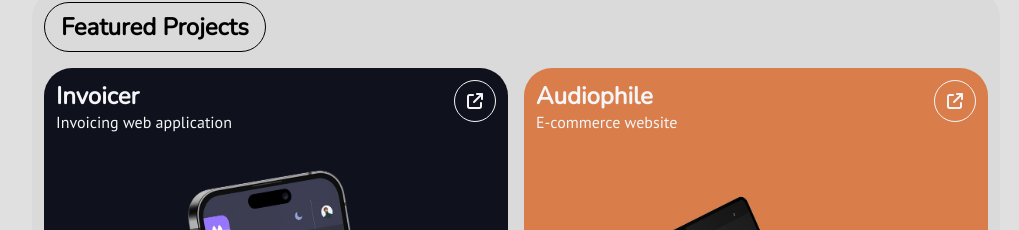
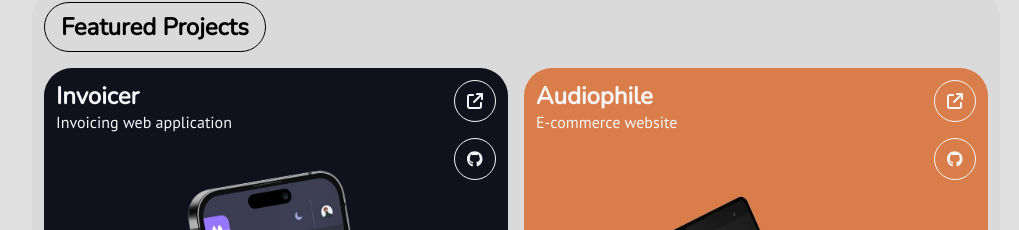
Before and after one commit to GarnerCode/garnercode-v3, a Nuxt app: page / in a window 1280 px wide. Shown: the part 342-572 px from the top of the page, without its empty margins (124-1143 px from the left). Built offline with nearby package versions, Linux system fonts and the light colour scheme.

Commit message:
Added links, project Github links

```diff
--- a/components/About.vue
+++ b/components/About.vue
@@ -8,14 +8,14 @@
         </div>
         <div class="icons-row">
             <div class="column">
-                <a href="#" class="button button-theme about-link">
+                <a href="https://github.com/GarnerCode" target="_blank" class="button button-theme about-link">
                     <font-awesome-icon icon="fa-brands fa-github" />
                 </a>
-                <a href="#" class="button button-theme about-link">
+                <a href="https://www.linkedin.com/in/tgarner98/" target="_blank" class="button button-theme about-link">
                     <font-awesome-icon icon="fa-brands fa-linkedin-in" />
                 </a>
             </div>
-            <a href="#" class="button button-theme">
+            <a href="https://drive.google.com/file/d/139KydJAvsLkpU2kU7fc9Nb8spMbqozbb/view?usp=sharing" target="_blank" class="button button-theme">
                 Resume
             </a>
         </div>
--- a/components/Project.vue
+++ b/components/Project.vue
@@ -5,9 +5,14 @@
             <p>{{ project.description }}</p>
         </div>
         <img :src="`images/${project.image}`" alt="">
-        <a :href="project.link" target="_blank" class="feature-link">
-            <font-awesome-icon icon="fa-solid fa-arrow-up-right-from-square" />
-        </a>
+        <div class="project-links">
+            <a :href="project.link" target="_blank" class="feature-link">
+                <font-awesome-icon icon="fa-solid fa-arrow-up-right-from-square" />
+            </a>
+            <a :href="project.github" target="_blank" class="feature-link">
+                <font-awesome-icon icon="fa-brands fa-github" />
+            </a>
+        </div>
     </section>
 </template>
 
@@ -44,10 +49,15 @@
                 width: 100%;
                 border-radius: var(--border-radius);
             }
-            .feature-link {
+            .project-links {
                 position: absolute;
                 top: 0.75rem;
                 right: 0.75rem;
+                display: flex;
+                flex-direction: column;
+                gap: 1rem;
+            }
+            .feature-link {
                 background: none;
                 border: 1px solid black;
                 width: 40px;
--- a/const/projects.ts
+++ b/const/projects.ts
@@ -4,6 +4,7 @@ export const projects = [
         description: 'Invoicing web application',
         image: 'invoicer.webp',
         link: 'https://invoicer-blue.vercel.app/',
+        github: 'https://github.com/GarnerCode/invoicer',
         lightText: true,
     },
     {
@@ -11,6 +12,7 @@ export const projects = [
         description: 'E-commerce website',
         image: 'audiophile.webp',
         link: 'https://audiophile-nine-omega.vercel.app/',
+        github: 'https://github.com/GarnerCode/audiophile',
         lightText: true,
     },
     {
@@ -18,6 +20,7 @@ export const projects = [
         description: 'Static website for an architecture firm',
         image: 'arch.webp',
         link: 'https://arch-olive.vercel.app/',
+        github: 'https://github.com/GarnerCode/arch',
         lightText: false,
     },
     {
@@ -25,6 +28,7 @@ export const projects = [
         description: 'Invoicing web application',
         image: 'invoicer.webp',
         link: 'https://invoicer-blue.vercel.app/',
+        github: 'https://github.com/GarnerCode/invoicer',
         lightText: true,
     },
 ]
--- a/layouts/default.vue
+++ b/layouts/default.vue
@@ -25,7 +25,6 @@
         --color-background: black;
         --color-text: #F5F5F7;
         --color-panel: #111111;
-        --gradient: linear-gradient(145deg, rgba(26,5,47,1) 0%, rgba(0,0,0,1) 50%, rgba(26,5,47,1) 100%);
     }
     body {
         background-color: var(--color-background);
```
